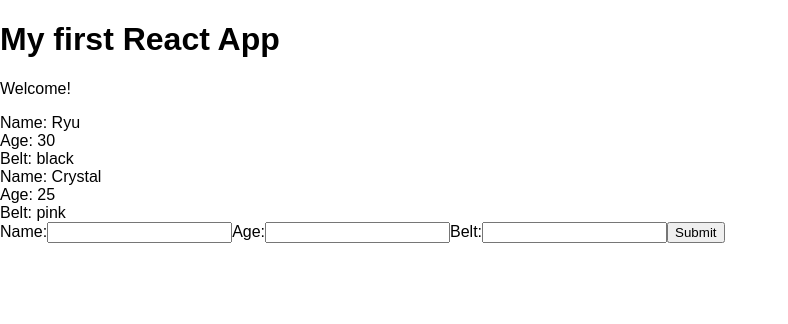
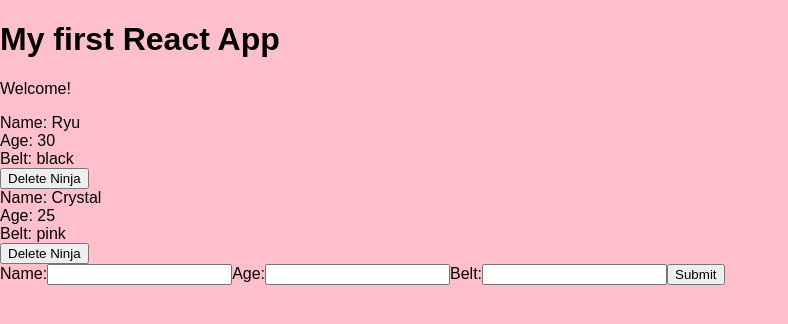
Before and after one commit to surazova/react-redux, a React (Create React App) app in the folder myapp/: page / in a window 1280 px wide. Shown: the top 324 px of the page, without its empty margins (0-788 px from the left). Built offline with nearby package versions, Linux system fonts and the light colour scheme.

Commit message:
Added CSS and linked to Ninjas.js

```diff
--- /dev/null
+++ b/myapp/src/Ninjas.css
@@ -0,0 +1,9 @@
+body {
+    background-color: pink;
+    transition: all 1s;
+}
+
+.ninjas form {
+    background-color: #fff;
+    padding: 20px;
+}
--- a/myapp/src/Ninjas.js
+++ b/myapp/src/Ninjas.js
@@ -1,15 +1,19 @@
 import React, { Component } from 'react';
+import './Ninjas.css'
 
 //changing into a functional component, using an if statement deleted render()
-const Ninjas = ({ninjas}) => {
+const Ninjas = ({ninjas, deleteNinja}) => {
         const ninjaList = ninjas.map(ninja => {
             //Adding a conditonal statement
             if (ninja.age > 20) {
+
+            //Using arrow function to make sure that onClick doesn't get envoked automatically
             return(
             <div className="ninja" key={ninja.id}>
             <div>Name: {ninja.name}</div>
             <div>Age: {ninja.age}</div>
             <div>Belt: {ninja.belt}</div>
+            <button onClick={() => {deleteNinja(ninja.id)}}>Delete Ninja </button>
             </div>
                 )
             } else {
@@ -24,20 +28,6 @@
         </div>
         )
 }
-        //     //Another way to add a conditional statement
-        // ninjas.map(ninja => {
-        //  return ninja.age > 20 ? (
-        //     <div className="ninja" key={ninja.id}>
-        //     <div>Name: {ninja.name}</div>
-        //     <div>Age: {ninja.age}</div>
-        //     <div>Belt: {ninja.belt}</div>
-        //     </div>
-        // ) : null;   //first () true second () false
-        // })
-
-        // }
-        // </div>
-        // );
 
 
 export default Ninjas
```
